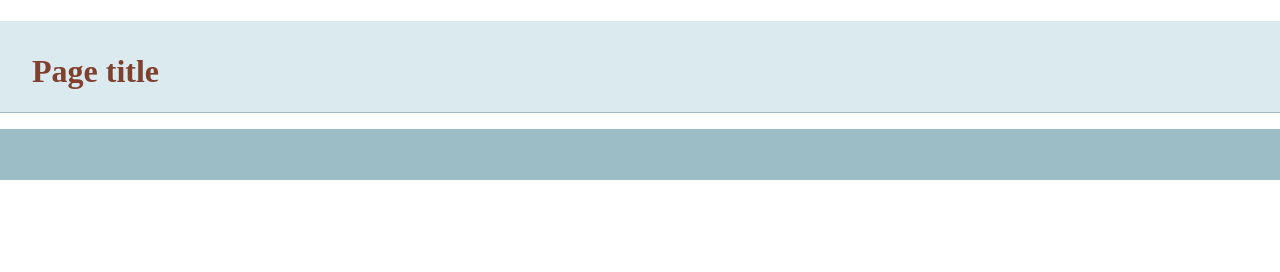
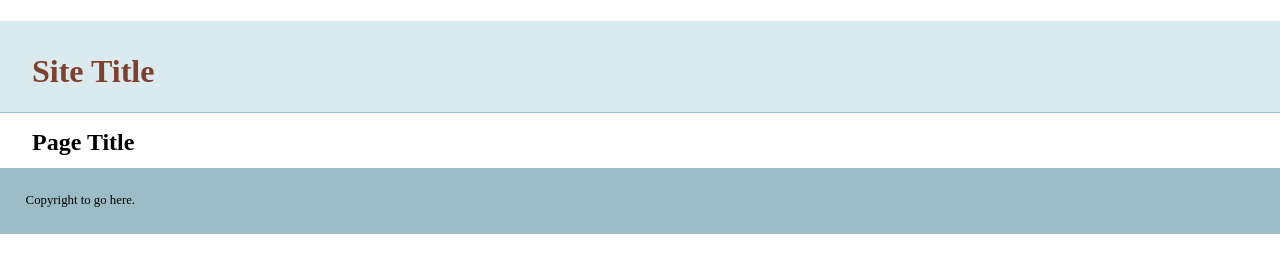
Before and after one commit to DerekAllyson-LM/git-basics, a plain HTML site: page index.html in a window 1280 px wide. Drawn offline with nearby package versions, Linux system fonts and the light colour scheme.

Commit message:
added more info to template

```diff
--- a/index.html
+++ b/index.html
@@ -14,13 +14,15 @@
     </head>
     <body>
     <header>
-	<h1>Page title</h1>
+	<h1>Site Title</h1>
     </header>
     <nav id="pageNav">
     </nav>
     <main>
+      <h2>Page Title</h2>
     </main>
     <footer>
+      Copyright to go here.
     </footer>
         <script>
 //use the modernizr load to load up external scripts. This will load the scripts asynchronously, but the order listed matters. Although it will load all scripts in parallel, it will execute them in the order listed
```
